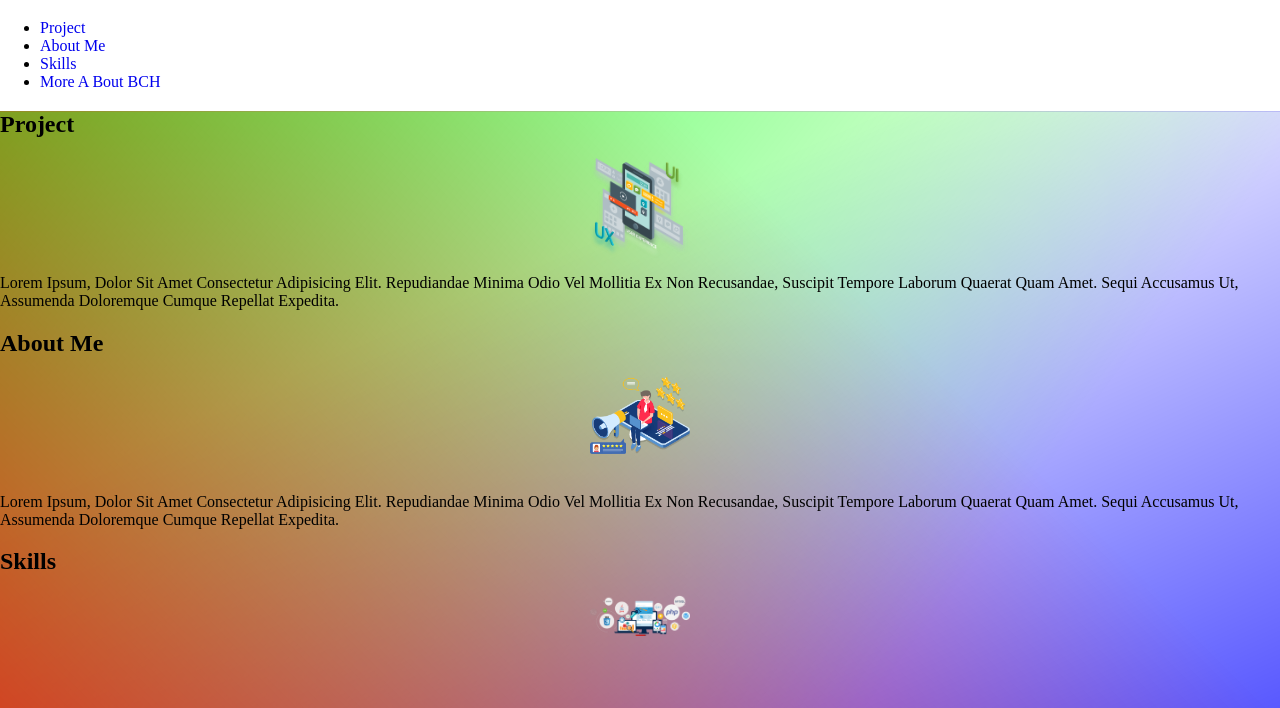
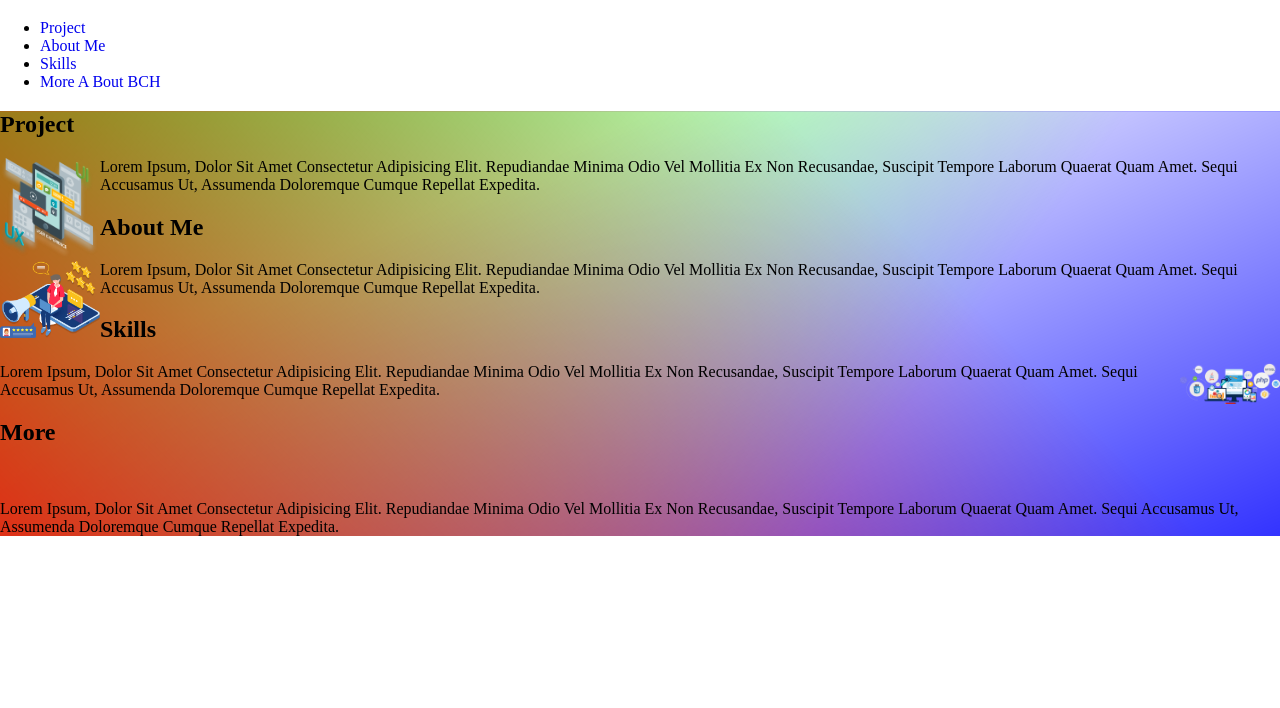
Before and after one commit to TuanDao-0110/Elena, a plain HTML site: page index.html in a window 1280 px wide. Shown: the part 61-769 px from the top of the page. Drawn offline with Linux system fonts and the light colour scheme.

Commit message:
do something with float

```diff
--- a/styles.css
+++ b/styles.css
@@ -45,6 +45,7 @@ a {
   height: 100px;
   margin: auto;
   background-size: contain;
+  float: left;
 }
 /* about me */
 .about_me {
@@ -56,6 +57,7 @@ a {
   height: 100px;
   background-size: contain;
   margin: auto;
+  float: left;
 }
 
 /*skills */
@@ -68,6 +70,7 @@ a {
   height: 100px;
   background-size: contain;
   margin: auto;
+  float: right;
 }
 /* back to top button */
 
```
